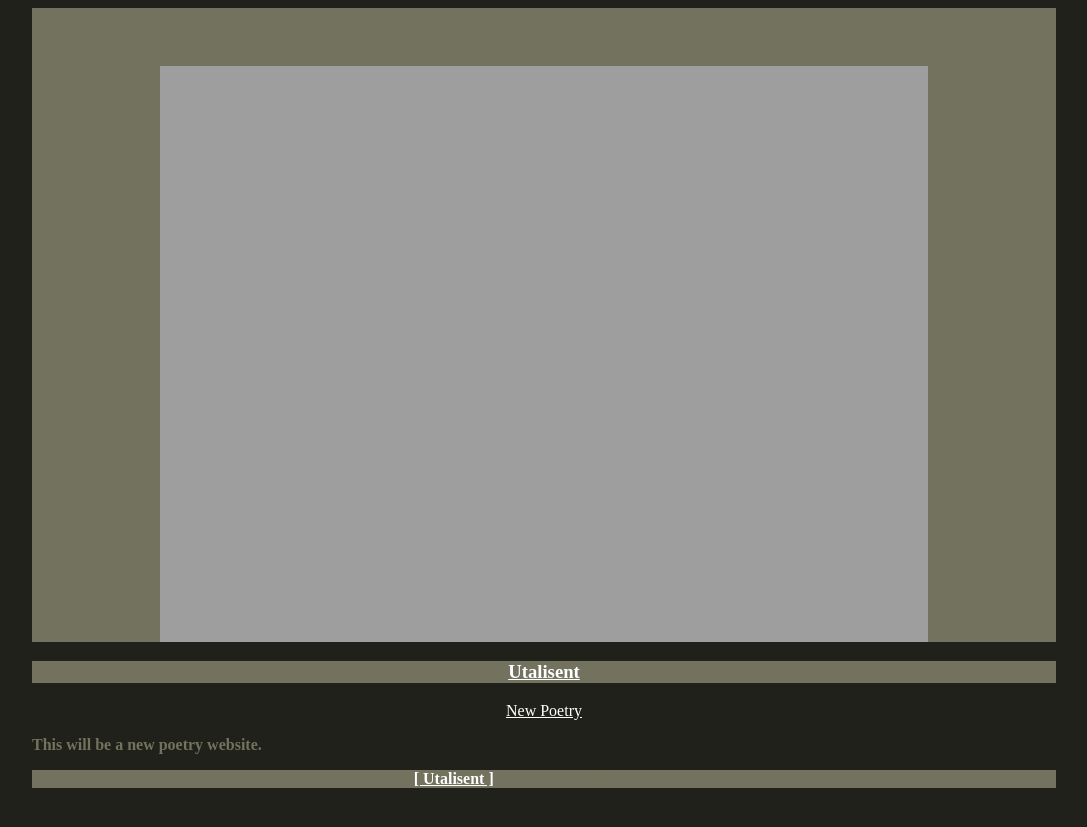
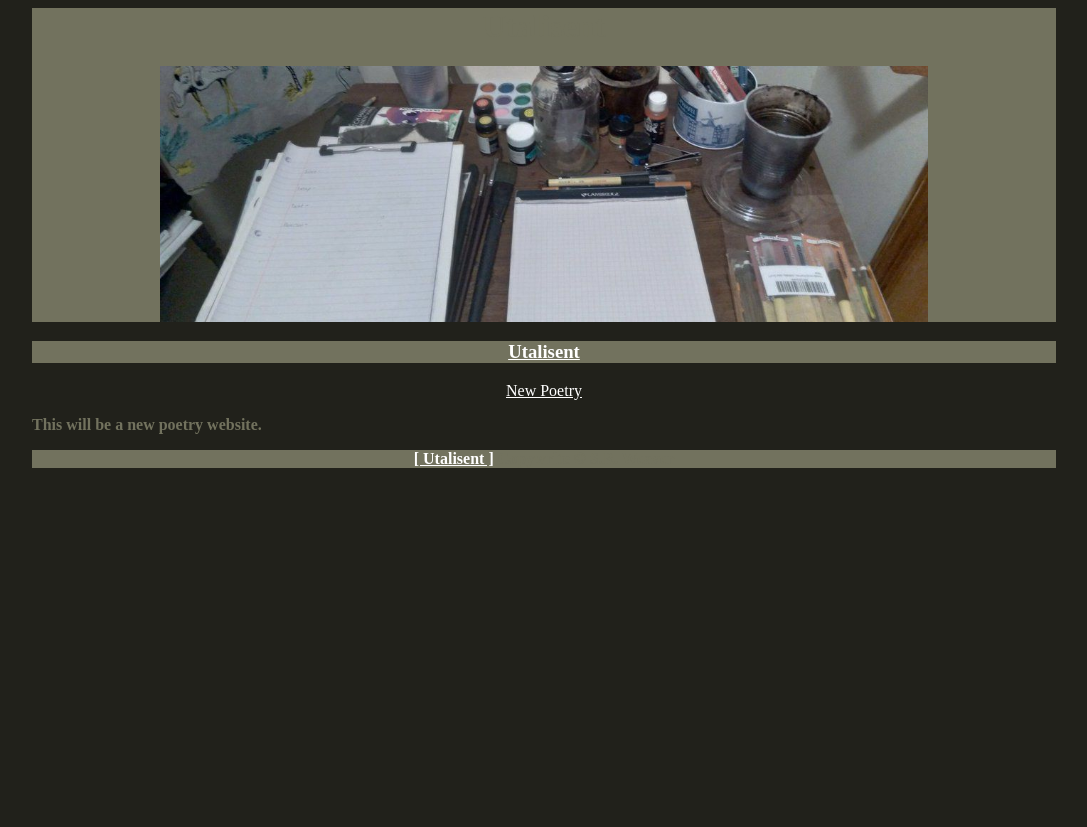
Before and after one commit to LWFlouisa/Utalisent, a Jekyll site: the page built from Poetry/new_poetry.md, in a window 1280 px wide. Shown: the top 827 px of the page, without its empty margins (96-1183 px from the left). Built offline with Jekyll 4.4.1, drawn with Linux system fonts in a browser that asks for light colours.

Commit message:
Update head.html

```diff
--- a/_includes/head.html
+++ b/_includes/head.html
@@ -3,6 +3,6 @@
 <center>
   <div>
   <h1>Utalisent</h1>
-  <center><img src="https://lwflouisa.github.io/Utalisent/assets/img/img.png" width="75%"></center>
+  <center><img src="https://lwflouisa.github.io/Utalisent/assets/img/banner.jpeg" width="75%"></center>
   </div>
 </center>
```
